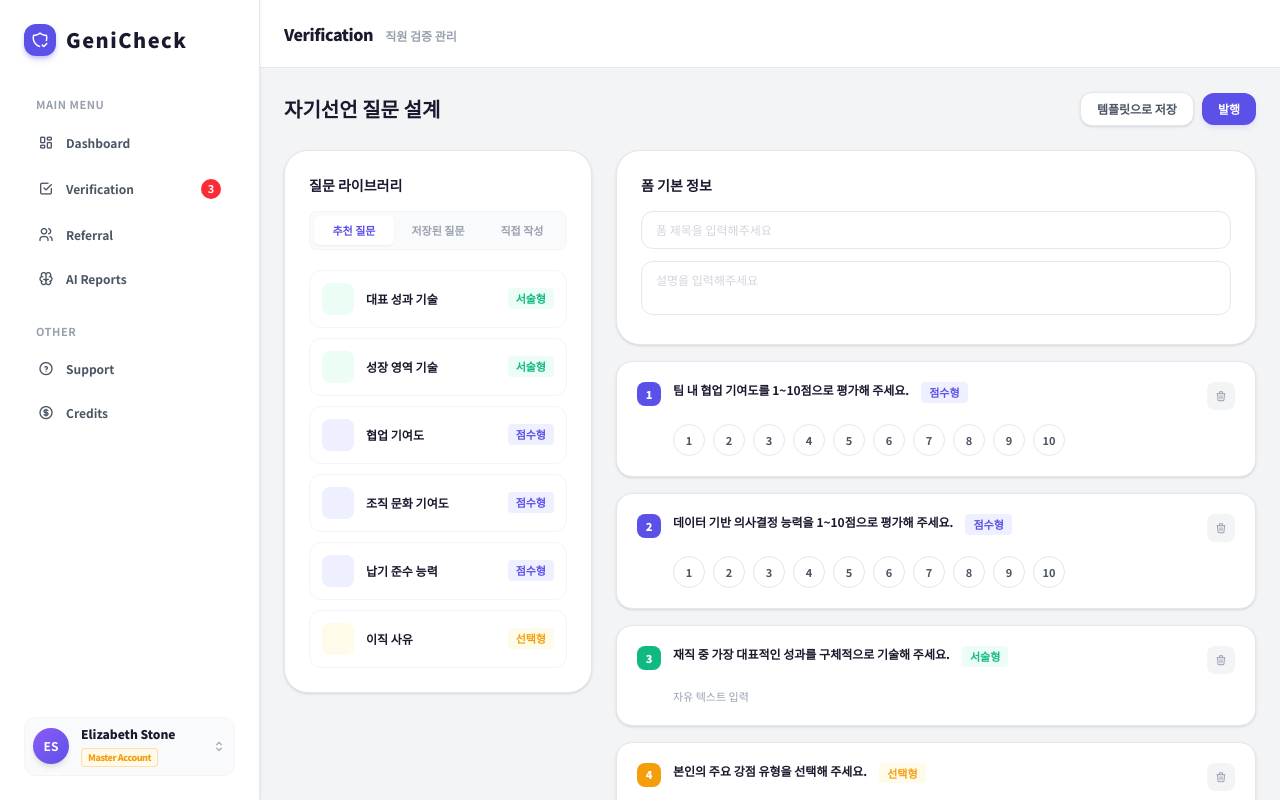
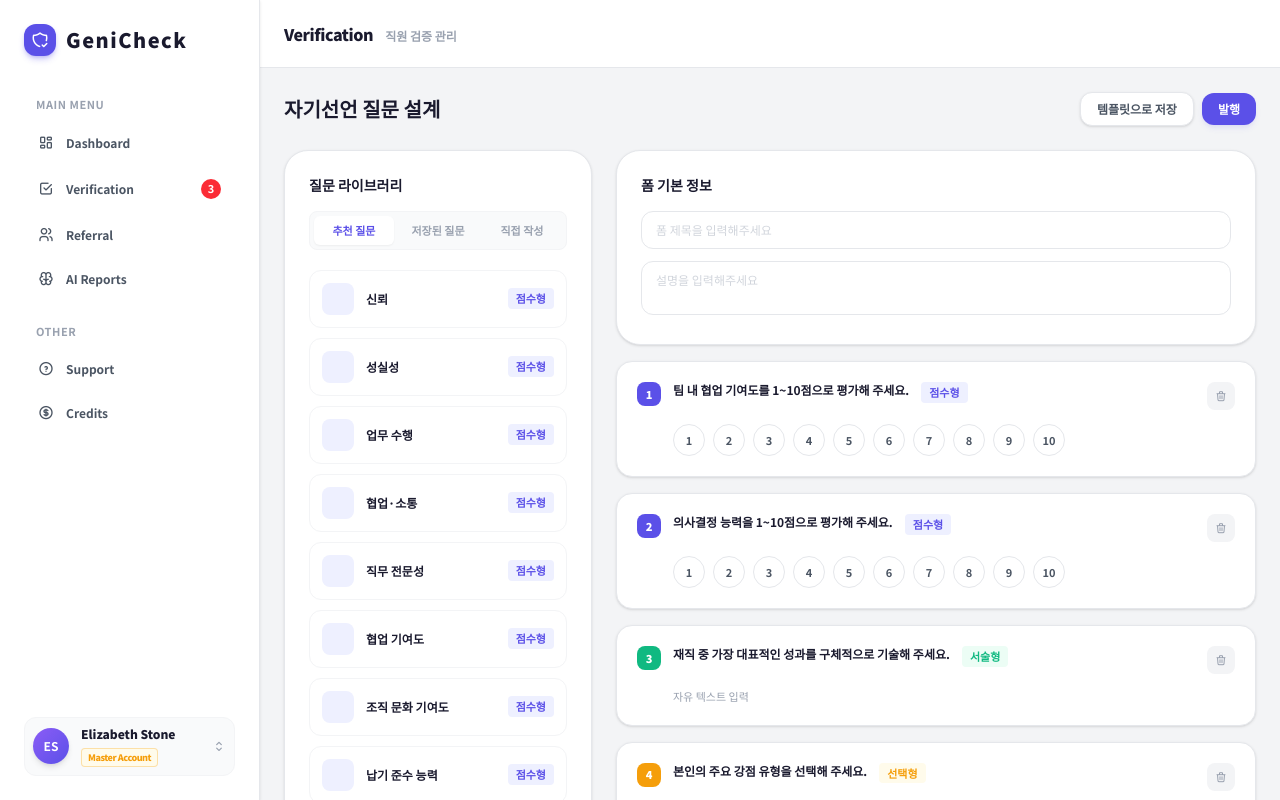
Before and after one commit to GeniCheck/Frontend, a React (Vite) app: page /main/verification/question-template in a window 1280 px wide. Shown: the top 800 px of the page. Built offline with nearby package versions, Linux system fonts and the light colour scheme.

Commit message:
feat: 질문 드래그앤드랍 기능 추가

```diff
--- a/src/pages/main/QuestionTemplatePage.tsx
+++ b/src/pages/main/QuestionTemplatePage.tsx
@@ -4,23 +4,108 @@ type QuestionType = "점수형" | "선택형" | "서술형";
 
 interface TemplateQuestion {
   id: string;
-  title: string;
+  name: string; // 라이브러리 목록에 표시되는 짧은 이름
+  content: string; // 질문지에 실제로 표시되는 질문 문구
   type: QuestionType;
   options?: string[];
 }
 
-// 좌측 "추천 질문" 탭에 노출되는 임시 목업 데이터
+// 좌측 "추천 질문" 탭에 노출되는 임시 목업 데이터. 유형(점수형 → 선택형 → 서술형)별로 묶어 정렬한다.
 const RECOMMENDED_QUESTIONS: TemplateQuestion[] = [
-  { id: "rec-1", title: "대표 성과 기술", type: "서술형" },
-  { id: "rec-2", title: "성장 영역 기술", type: "서술형" },
-  { id: "rec-3", title: "협업 기여도", type: "점수형" },
-  { id: "rec-4", title: "조직 문화 기여도", type: "점수형" },
-  { id: "rec-5", title: "납기 준수 능력", type: "점수형" },
+  // 점수형
+  {
+    id: "rec-1",
+    name: "신뢰",
+    content:
+      "동료와 상사로부터 신뢰받았다고 생각하는 정도를 1~10점으로 평가해 주세요.",
+    type: "점수형",
+  },
+  {
+    id: "rec-2",
+    name: "성실성",
+    content: "업무에 임하는 성실성과 책임감을 1~10점으로 평가해 주세요.",
+    type: "점수형",
+  },
+  {
+    id: "rec-3",
+    name: "업무 수행",
+    content: "담당 업무의 목표 달성도와 완성도를 1~10점으로 평가해 주세요.",
+    type: "점수형",
+  },
+  {
+    id: "rec-4",
+    name: "협업·소통",
+    content: "동료와의 협업 및 의사소통 능력을 1~10점으로 평가해 주세요.",
+    type: "점수형",
+  },
+  {
+    id: "rec-5",
+    name: "직무 전문성",
+    content: "담당 직무에 대한 전문성 수준을 1~10점으로 평가해 주세요.",
+    type: "점수형",
+  },
   {
     id: "rec-6",
-    title: "이직 사유",
+    name: "협업 기여도",
+    content: "팀 내 협업 기여도를 1~10점으로 평가해 주세요.",
+    type: "점수형",
+  },
+  {
+    id: "rec-7",
+    name: "조직 문화 기여도",
+    content: "조직 문화에 대한 기여도를 1~10점으로 평가해 주세요.",
+    type: "점수형",
+  },
+  {
+    id: "rec-8",
+    name: "납기 준수 능력",
+    content: "업무 납기 준수 능력을 1~10점으로 평가해 주세요.",
+    type: "점수형",
+  },
+  {
+    id: "rec-9",
+    name: "의사결정 능력",
+    content: "의사결정 능력을 1~10점으로 평가해 주세요.",
+    type: "점수형",
+  },
+  // 선택형
+  {
+    id: "rec-10",
+    name: "이직 사유",
+    content: "이직을 결심하게 된 주된 사유를 선택해 주세요.",
     type: "선택형",
     options: ["개인 사정", "이직/전직", "계약 만료", "기타"],
+  },
+  {
+    id: "rec-11",
+    name: "강점 유형 선택",
+    content: "본인의 주요 강점 유형을 선택해 주세요.",
+    type: "선택형",
+    options: [
+      "실행력 / 추진력",
+      "분석력 / 논리력",
+      "창의력 / 기획력",
+      "소통력 / 협업력",
+    ],
+  },
+  // 서술형
+  {
+    id: "rec-12",
+    name: "대표 성과 기술",
+    content: "재직 중 가장 대표적인 성과를 구체적으로 기술해 주세요.",
+    type: "서술형",
+  },
+  {
+    id: "rec-13",
+    name: "성장 영역 기술",
+    content: "재직 중 아쉬웠던 점이나 더 성장이 필요했던 영역을 기술해 주세요.",
+    type: "서술형",
+  },
+  {
+    id: "rec-14",
+    name: "종합 기여",
+    content: "재직 기간 동안 조직에 기여한 바를 종합적으로 서술해 주세요.",
+    type: "서술형",
   },
 ];
 
@@ -28,22 +113,26 @@ const RECOMMENDED_QUESTIONS: TemplateQuestion[] = [
 const INITIAL_QUESTIONS: TemplateQuestion[] = [
   {
     id: "q-1",
-    title: "팀 내 협업 기여도를 1~10점으로 평가해 주세요.",
+    name: "협업 기여도",
+    content: "팀 내 협업 기여도를 1~10점으로 평가해 주세요.",
     type: "점수형",
   },
   {
     id: "q-2",
-    title: "데이터 기반 의사결정 능력을 1~10점으로 평가해 주세요.",
+    name: "의사결정 능력",
+    content: "의사결정 능력을 1~10점으로 평가해 주세요.",
     type: "점수형",
   },
   {
     id: "q-3",
-    title: "재직 중 가장 대표적인 성과를 구체적으로 기술해 주세요.",
+    name: "대표 성과 기술",
+    content: "재직 중 가장 대표적인 성과를 구체적으로 기술해 주세요.",
     type: "서술형",
   },
   {
     id: "q-4",
-    title: "본인의 주요 강점 유형을 선택해 주세요.",
+    name: "강점 유형 선택",
+    content: "본인의 주요 강점 유형을 선택해 주세요.",
     type: "선택형",
     options: [
       "실행력 / 추진력",
@@ -101,6 +190,10 @@ const QuestionTemplatePage: React.FC = () => {
   // 드래그 핸들(그립 아이콘)에서 마우스를 누른 경우에만 행 드래그를 허용
   const dragHandleArmed = useRef(false);
 
+  // 라이브러리 질문을 질문지 쪽으로 드래그 중일 때 담아두는 값
+  const [draggedLibraryQuestion, setDraggedLibraryQuestion] =
+    useState<TemplateQuestion | null>(null);
+
   const handleOptionChange = (index: number, value: string) => {
     setDraftOptions((prev) =>
       prev.map((opt, i) => (i === index ? value : opt)),
@@ -128,7 +221,8 @@ const QuestionTemplatePage: React.FC = () => {
 
   const buildDraftQuestion = (): TemplateQuestion => ({
     id: `draft-${Date.now()}`,
-    title: draftContent || draftName || "이름 없는 질문",
+    name: draftName || draftContent || "이름 없는 질문",
+    content: draftContent || draftName || "내용 없음",
     type: draftType,
     options:
       draftType === "선택형"
@@ -231,15 +325,18 @@ const QuestionTemplatePage: React.FC = () => {
                   <button
                     key={q.id}
                     type="button"
+                    draggable
+                    onDragStart={() => setDraggedLibraryQuestion(q)}
+                    onDragEnd={() => setDraggedLibraryQuestion(null)}
                     onClick={() => handleAddQuestion(q)}
-                    className="flex w-full items-center justify-between rounded-xl border border-gray-100 bg-white p-3 text-left transition-all hover:bg-gray-50 active:scale-[0.99]"
+                    className="flex w-full cursor-grab items-center justify-between rounded-xl border border-gray-100 bg-white p-3 text-left transition-all hover:bg-gray-50 active:scale-[0.99] active:cursor-grabbing"
                   >
                     <div className="flex items-center gap-3">
                       <span
                         className={`h-8 w-8 shrink-0 rounded-lg ${TYPE_STYLES[q.type].tint}`}
                       />
                       <span className="text-text1 text-xs font-bold">
-                        {q.title}
+                        {q.name}
                       </span>
                     </div>
                     <span
@@ -265,15 +362,18 @@ const QuestionTemplatePage: React.FC = () => {
                     <button
                       key={q.id}
                       type="button"
+                      draggable
+                      onDragStart={() => setDraggedLibraryQuestion(q)}
+                      onDragEnd={() => setDraggedLibraryQuestion(null)}
                       onClick={() => handleAddQuestion(q)}
-                      className="flex w-full items-center justify-between rounded-xl border border-gray-100 bg-white p-3 text-left transition-all hover:bg-gray-50 active:scale-[0.99]"
+                      className="flex w-full cursor-grab items-center justify-between rounded-xl border border-gray-100 bg-white p-3 text-left transition-all hover:bg-gray-50 active:scale-[0.99] active:cursor-grabbing"
                     >
                       <div className="flex items-center gap-3">
                         <span
                           className={`h-8 w-8 shrink-0 rounded-lg ${TYPE_STYLES[q.type].tint}`}
                         />
                         <span className="text-text1 text-xs font-bold">
-                          {q.title}
+                          {q.name}
                         </span>
                       </div>
                       <span
@@ -445,7 +545,15 @@ const QuestionTemplatePage: React.FC = () => {
               </div>
             </div>
 
-            <div className="space-y-4">
+            <div
+              onDragOver={(e) => e.preventDefault()}
+              onDrop={() => {
+                if (!draggedLibraryQuestion) return;
+                handleAddQuestion(draggedLibraryQuestion);
+                setDraggedLibraryQuestion(null);
+              }}
+              className="space-y-4"
+            >
               {questions.map((q, i) => (
                 <div
                   key={q.id}
@@ -459,7 +567,7 @@ const QuestionTemplatePage: React.FC = () => {
                         {i + 1}
                       </span>
                       <span className="text-text1 text-xs font-bold">
-                        {q.title}
+                        {q.content}
                       </span>
                       <span
                         className={`text-2xs shrink-0 rounded px-2 py-0.5 font-bold ${TYPE_STYLES[q.type].badge}`}
@@ -511,8 +619,14 @@ const QuestionTemplatePage: React.FC = () => {
                 </div>
               ))}
 
-              {/* 드래그 앤 드롭 안내 영역 (시각적 목업, 실제 드래그 연동 없음) */}
-              <div className="text-2xs rounded-2xl border-2 border-dashed border-gray-200 p-8 text-center leading-relaxed text-gray-400">
+              {/* 드래그 앤 드롭 안내 영역: 라이브러리 질문을 여기로 드래그하면 질문지에 추가됨 */}
+              <div
+                className={`text-2xs rounded-2xl border-2 border-dashed p-8 text-center leading-relaxed transition-all ${
+                  draggedLibraryQuestion
+                    ? "border-brand bg-brand-light text-brand"
+                    : "border-gray-200 text-gray-400"
+                }`}
+              >
                 여기로 질문을 드래그하거나
                 <br />
                 왼쪽 라이브러리에서 클릭하여 추가
```
